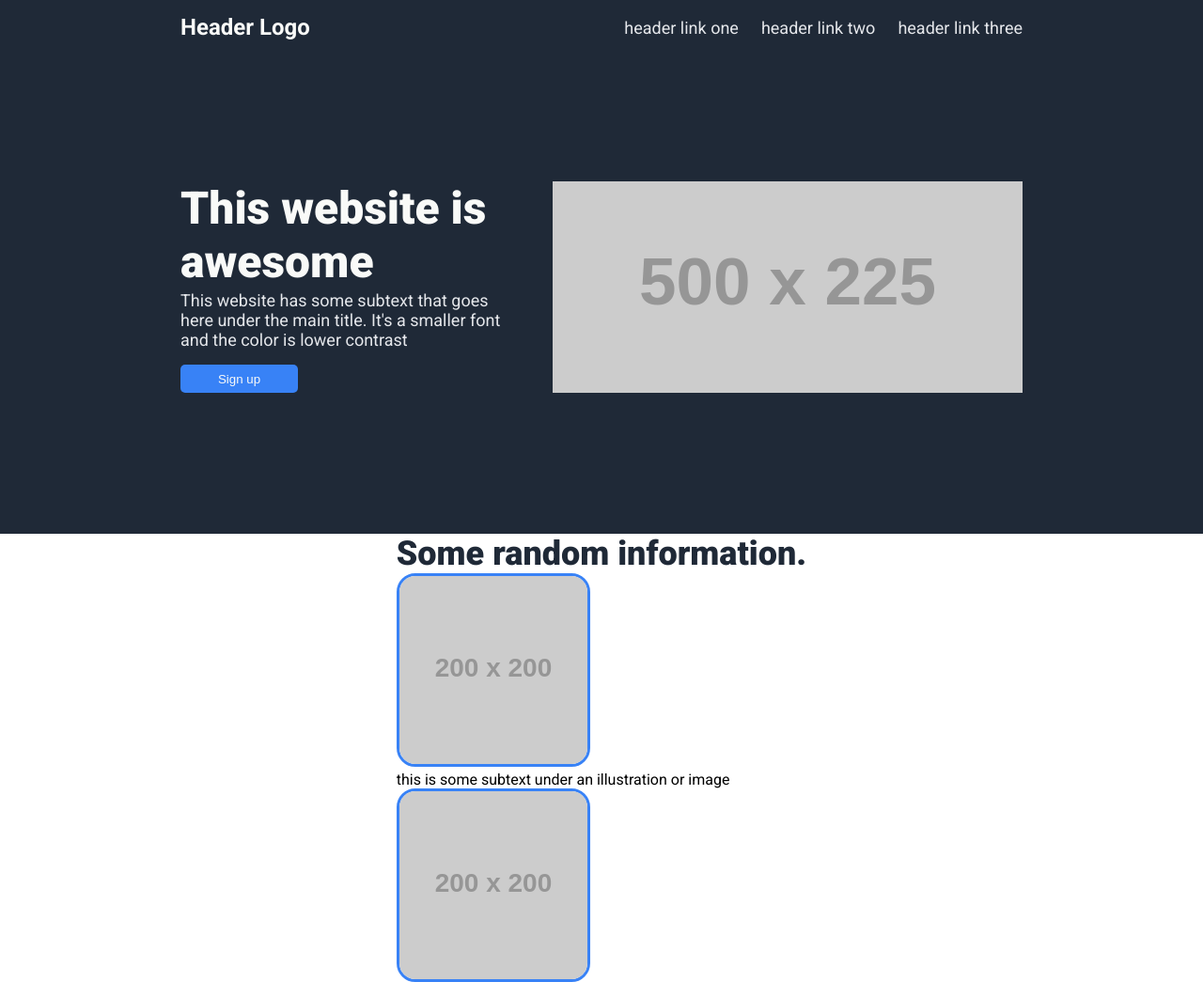
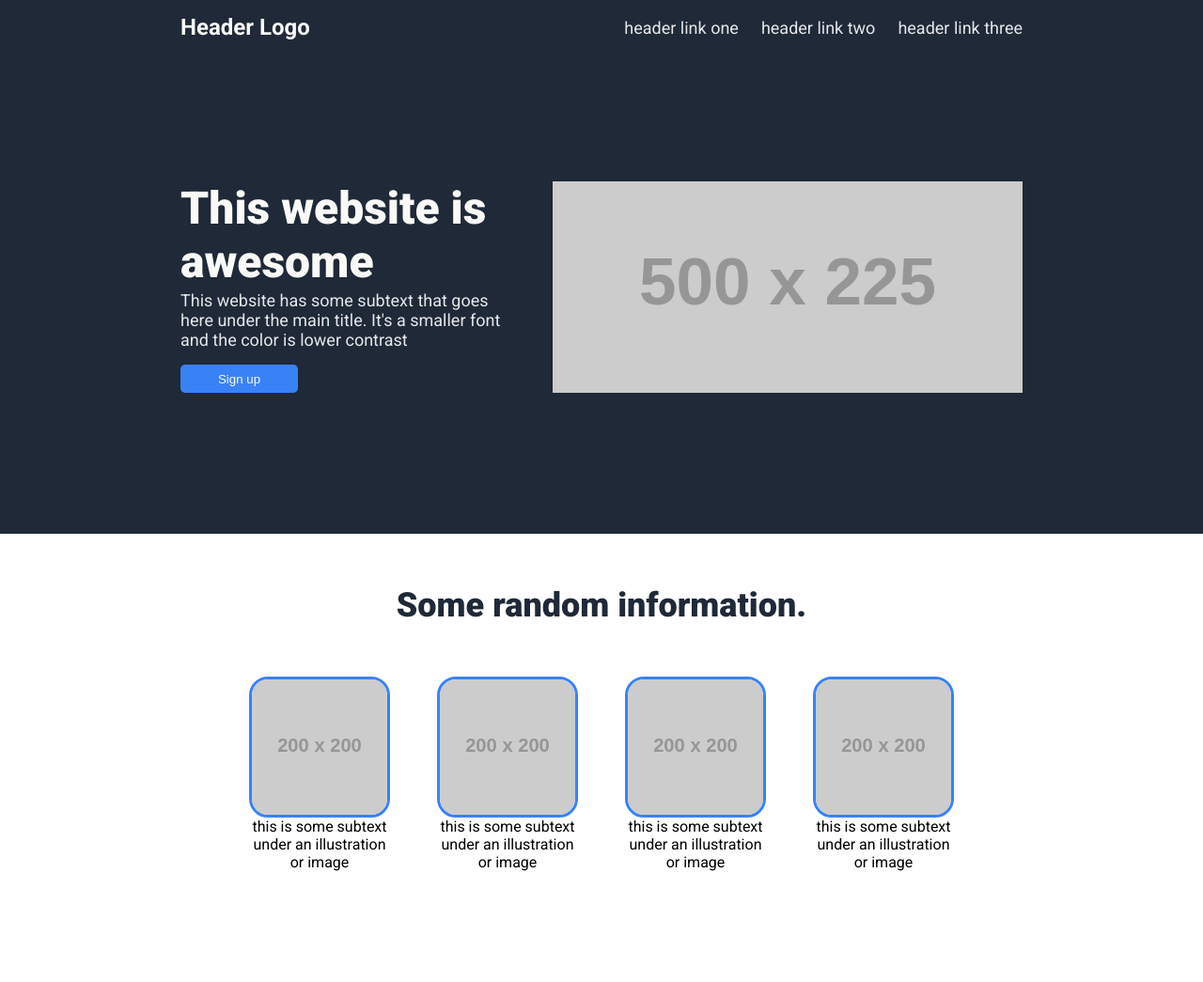
Before and after one commit to AntanasPuzas/odin-landing-page, a plain HTML site: page index.html in a window 1280 px wide. Shown: the top 1045 px of the page at 94% size. Drawn offline with Linux system fonts and the light colour scheme; placeholder pictures from the web are drawn by us.

Commit message:
Add layout to information section

```diff
--- a/style.css
+++ b/style.css
@@ -88,6 +88,29 @@ button {
     margin-top: 15px;
 }
 
+.information {
+    width: 70vw;
+    margin-bottom: 150px;
+}
+
+.information-title {
+    text-align: center;
+    margin: 55px 0 55px 0;
+}
+
+.information-container {
+    display: flex;
+    justify-content: center;
+    gap: 50px;
+}
+
+.card {
+    display: flex;
+    flex-direction: column;
+    max-width: 150px;
+    text-align: center;
+}
+
 .action {
     color: #F9FAF8
 }
```
